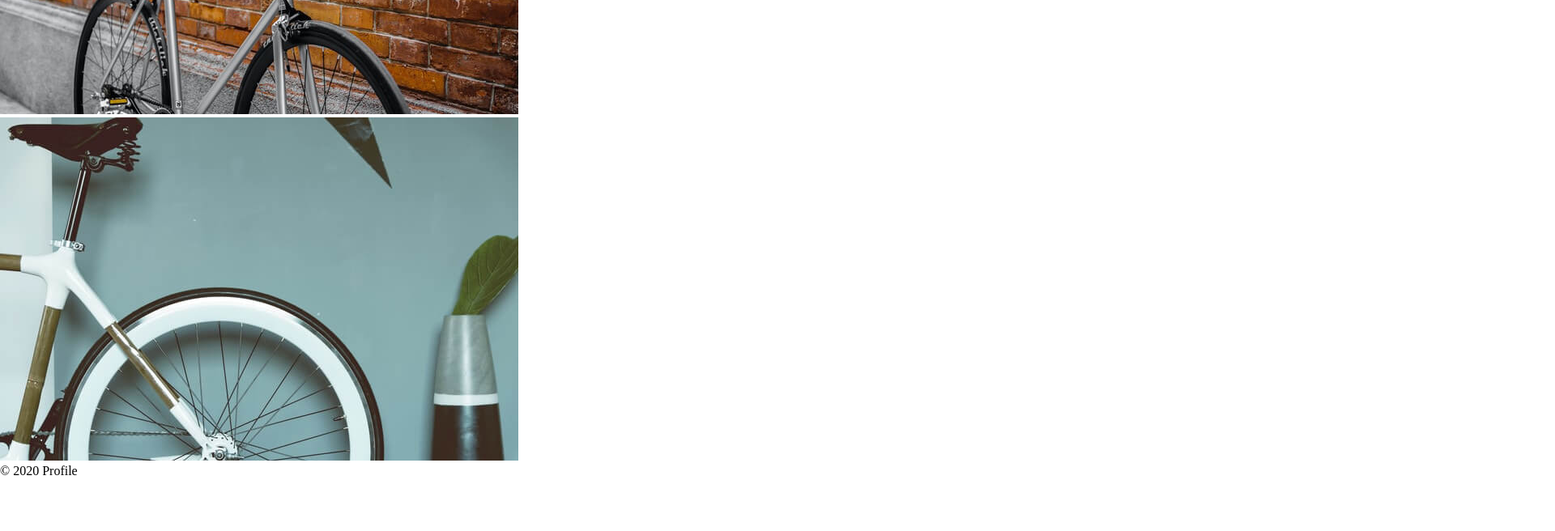
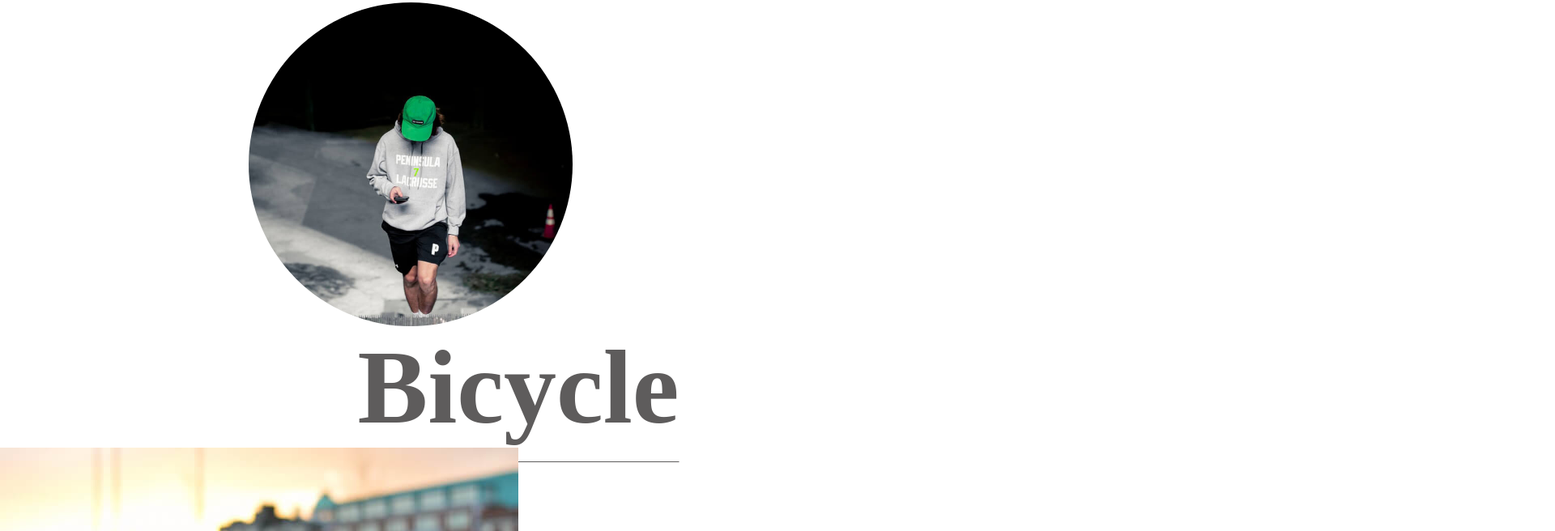
Before and after one commit to TakanoriShima/bicycle_nakagawa_20220203, a plain HTML site: page index.html in a window 1280 px wide. Shown: the part 2144-2800 px from the top of the page at 81% size, 1920 px wide, since content can reach past the window. Before the commit the page ends 2735 px from the top, so only its background shows below. Drawn offline with Linux system fonts and the light colour scheme.

Commit message:
CSS変更

```diff
--- a/css/style.css
+++ b/css/style.css
@@ -1,13 +1,31 @@
 @charset "utf-8";
 
+#mainvisual img {
+    width: 100%;
+    margin-bottom: 400px;
+}
+h2 {
+    text-align: center;
+    font-size: 130px;
+    color: #5e5c5c;
+    text-decoration: underline 1px;
+    text-underline-offset: 3rem;
+}
+#about img {
+    border-radius: 50%;
+    width: 400px;
+    height: 400px;
+    margin-top: 200px;
+}
+div {
+    display: flex;
+    justify-content: center;
+}
 /* パソコン、タブレット */
 * {
     margin: 0;
     padding: 0;
     box-sizing: border-box;
-}
-h2 {
-    color: red;
 }
 
 /*タブレット 縦のみ	*/
--- a/index.html
+++ b/index.html
@@ -10,7 +10,7 @@
     <body>
         <header>
             <h1>
-                <img scr="images/logo.svg" alt="logo.svg">
+                <img src="images/logo.svg" alt="logo.svg">
             </h1>
             <nav>
                 <ul>
@@ -27,6 +27,10 @@
                 <h2>About</h2>
                 <div>
                     <h3>KAKERU MIYAICHI</h3>
+                    <img src="images/about.jpg" alt="about.jpg">
+                    <p>テキストテキストテキストテキストテキストテキストテキスト<br>
+                       テキストテキストテキストテキストテキストテキストテキスト<br>
+                       テキストテキストテキストテキストテキストテキストテキスト</p>
                 </div>
             </section>
             <section id="bicycle">
@@ -34,15 +38,18 @@
                 <ul>
                     <li>
                         <img src="images/bicycle1.jpg" alt="bicycle1.jpg">
-                        <h3></h3>
+                        <h3>タイトルタイトル</h3>
+                        <p>テキストテキストテキスト</p>
                     </li>
                     <li>
                         <img src="images/bicycle2.jpg" alt="bicycle2.jpg">
-                        <h3></h3>
+                        <h3>タイトルタイトル</h3>
+                        <p>テキストテキストテキスト</p>
                     </li>
                     <li>
                         <img src="images/bicycle3.jpg" alt="bicycle3.jpg">
-                        <h3></h3>
+                        <h3>タイトルタイトル</h3>
+                        <p>テキストテキストテキスト</p>
                     </li>
                 </ul>
             </section>
```
